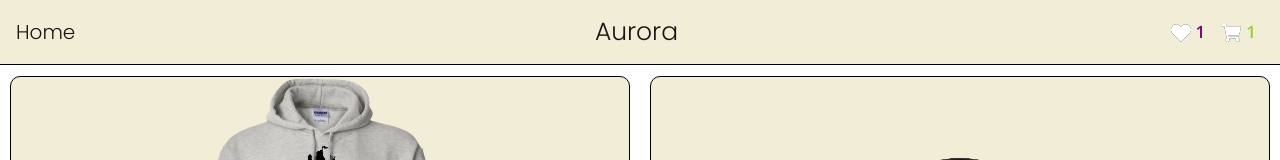
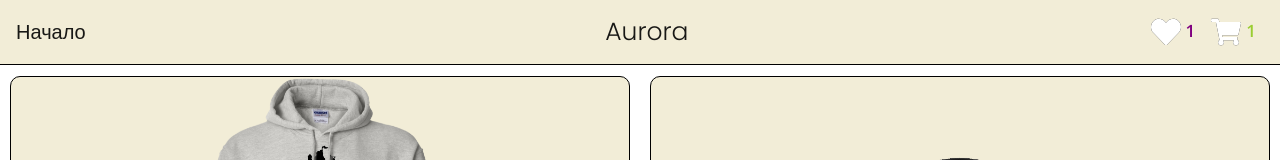
Before and after one commit to MartinYordanov374/WebStore-FullStack-Mockup, a React (Create React App) app: page /Home in a window 1280 px wide. Shown: the top 160 px of the page. Built offline with nearby package versions, Linux system fonts and the light colour scheme; a web font is replaced by a local one.

Commit message:
Resized the navbar icons

```diff
--- a/src/Components/Header.js
+++ b/src/Components/Header.js
@@ -11,16 +11,15 @@ class Header extends Component {
     return (
         <div>
             <Navbar variant='light'>
-                <NavbarBrand href='/Home'>Home</NavbarBrand>
-
-                <NavbarBrand className='navbarBrand'>Aurora</NavbarBrand>
+                <NavbarBrand href='/Home' className='homeButton'>Начало</NavbarBrand>
+                <NavbarBrand className='navbarBrand' href='/Home'>Aurora</NavbarBrand>
                 <Nav className='ml-auto'>
                     <NavItem>
                         <NavLink>
-                            <FaHeart className='wishlistIcon'size={20}></FaHeart><span className='wishListIndex'>{productsInWishList.length}</span>
+                            <FaHeart className='wishlistIcon'size={30}></FaHeart><span className='wishListIndex'>{productsInWishList.length}</span>
                         </NavLink>
                         <NavLink>
-                            <FaShoppingCart className='shoppingCartIcon'size={20}></FaShoppingCart><span className='cartIndex'>{productsInCart.length}</span>
+                            <FaShoppingCart className='shoppingCartIcon'size={30}></FaShoppingCart><span className='cartIndex'>{productsInCart.length}</span>
                         </NavLink>
                     </NavItem>
                 </Nav>
```
Also changed, not shown: src/Components/css/Header.scss (+5 -2 lines), src/Components/HoodiesPage.js (line endings or trailing spaces), 1 other file (tests, documents, lock files or other folders).
